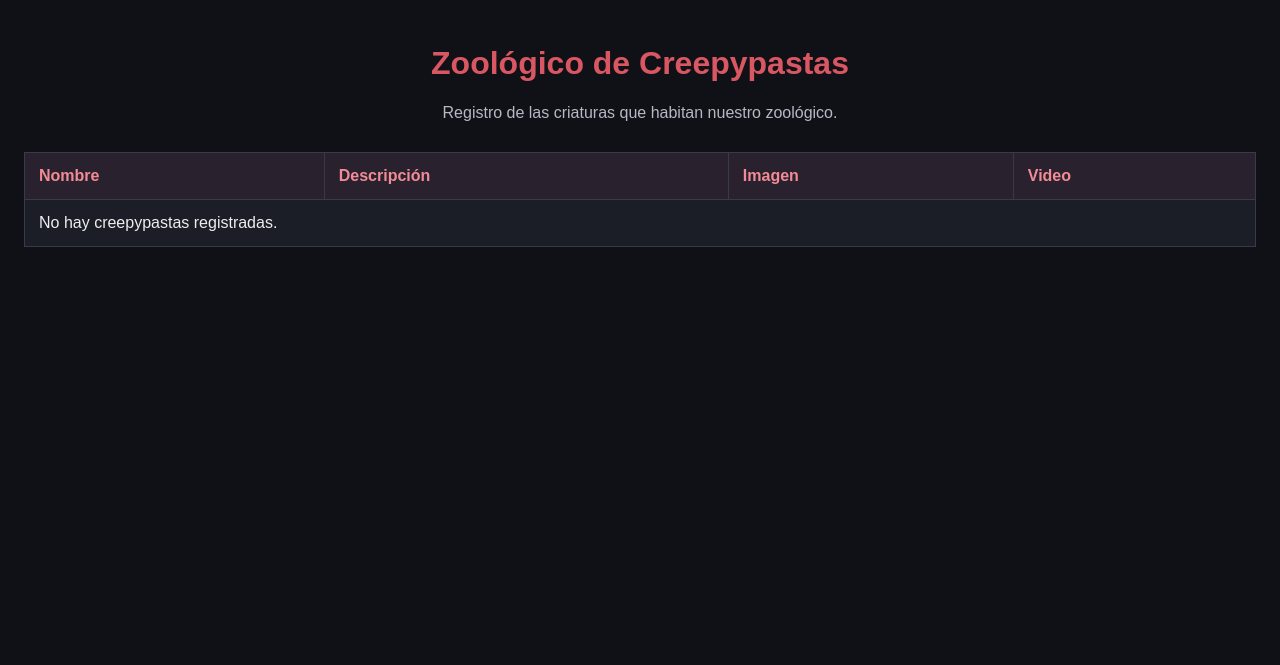
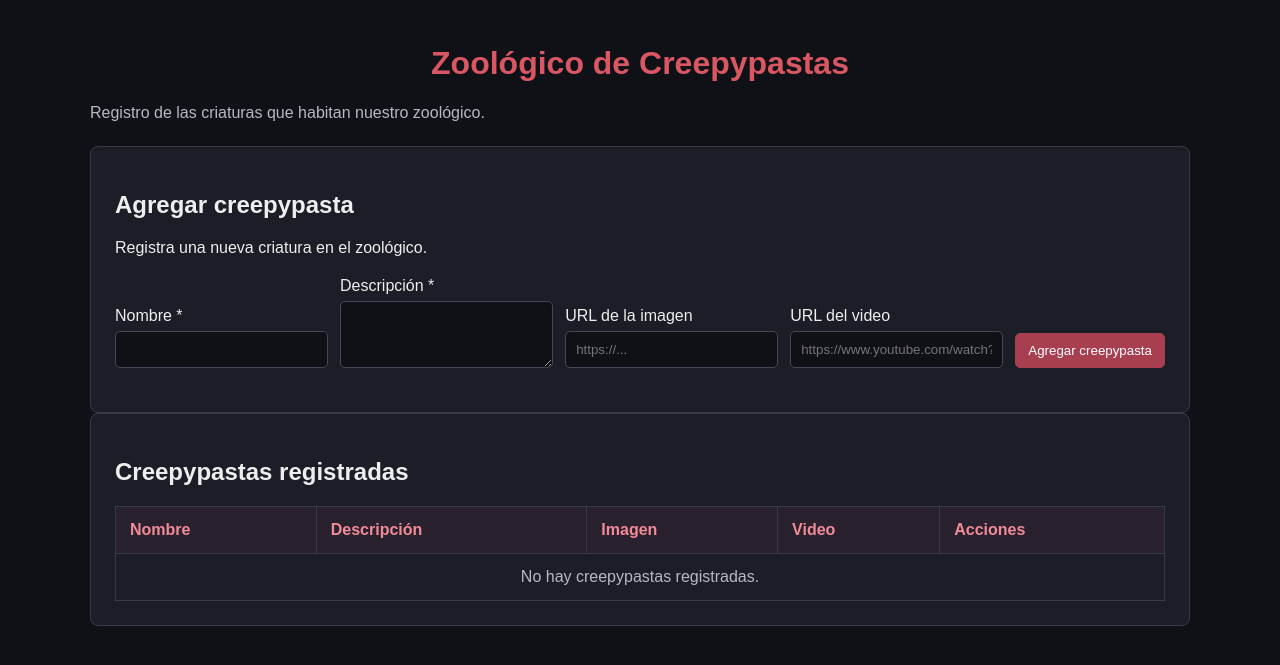
Before and after one commit to AngelFierz/zoo, a Flask app: page / in a window 1280 px wide. Shown: the top 665 px of the page. Run offline with Flask 3, Linux system fonts and the light colour scheme; data that the repository does not hold is empty.

Commit message:
arreglos para la correcta conexión de la  base de datos dentro de docker y adición de los botones CRUD

```diff
--- a/app.py
+++ b/app.py
@@ -1,11 +1,29 @@
-from flask import Flask, render_template
+
+import os
+
+from flask import (
+    Flask,
+    render_template,
+    request,
+    redirect,
+    url_for,
+    flash,
+    abort
+)
 from sqlalchemy import text
 from database.connection import engine
 
 app = Flask(__name__)
 
-@app.route("/")
-def index():
+# Necesario para mostrar mensajes después de las operaciones.
+app.secret_key = os.getenv(
+    "FLASK_SECRET_KEY",
+    "clave-solo-para-desarrollo"
+)
+
+
+def obtener_creepypastas():
+    """Consultar todos los registros."""
     with engine.connect() as connection:
         resultado = connection.execute(
             text("""
@@ -14,13 +32,132 @@ def index():
                 ORDER BY id
             """)
         )
+        return resultado.mappings().all()
 
-        creepypastas = resultado.mappings().all()
+
+def obtener_creepypasta(registro_id):
+    """Consultar un registro por su ID."""
+    with engine.connect() as connection:
+        resultado = connection.execute(
+            text("""
+                SELECT id, nombre, descripcion, imagen, video_url
+                FROM creepypastas
+                WHERE id = :id
+            """),
+            {"id": registro_id}
+        )
+        return resultado.mappings().first()
+
+
+@app.route("/")
+def index():
+    return render_template(
+        "index.html",
+        creepypastas=obtener_creepypastas(),
+        registro_editar=None
+    )
+
+
+# CREATE: agregar una creepypasta
+@app.route("/agregar", methods=["POST"])
+def agregar():
+    nombre = request.form.get("nombre", "").strip()
+    descripcion = request.form.get("descripcion", "").strip()
+    imagen = request.form.get("imagen", "").strip() or None
+    video_url = request.form.get("video_url", "").strip() or None
+
+    if not nombre or not descripcion:
+        flash("El nombre y la descripción son obligatorios.", "error")
+        return redirect(url_for("index"))
+
+    with engine.begin() as connection:
+        connection.execute(
+            text("""
+                INSERT INTO creepypastas
+                    (nombre, descripcion, imagen, video_url)
+                VALUES
+                    (:nombre, :descripcion, :imagen, :video_url)
+            """),
+            {
+                "nombre": nombre,
+                "descripcion": descripcion,
+                "imagen": imagen,
+                "video_url": video_url
+            }
+        )
+
+    flash("La creepypasta se agregó correctamente.", "success")
+    return redirect(url_for("index"))
+
+
+# UPDATE: mostrar el formulario y guardar los cambios
+@app.route("/editar/<int:registro_id>", methods=["GET", "POST"])
+def editar(registro_id):
+    if request.method == "POST":
+        nombre = request.form.get("nombre", "").strip()
+        descripcion = request.form.get("descripcion", "").strip()
+        imagen = request.form.get("imagen", "").strip() or None
+        video_url = request.form.get("video_url", "").strip() or None
+
+        if not nombre or not descripcion:
+            flash("El nombre y la descripción son obligatorios.", "error")
+            return redirect(
+                url_for("editar", registro_id=registro_id)
+            )
+
+        with engine.begin() as connection:
+            connection.execute(
+                text("""
+                    UPDATE creepypastas
+                    SET nombre = :nombre,
+                        descripcion = :descripcion,
+                        imagen = :imagen,
+                        video_url = :video_url
+                    WHERE id = :id
+                """),
+                {
+                    "id": registro_id,
+                    "nombre": nombre,
+                    "descripcion": descripcion,
+                    "imagen": imagen,
+                    "video_url": video_url
+                }
+            )
+
+        flash("La creepypasta se actualizó correctamente.", "success")
+        return redirect(url_for("index"))
+
+    registro = obtener_creepypasta(registro_id)
+
+    if registro is None:
+        abort(404)
 
     return render_template(
         "index.html",
-        creepypastas=creepypastas
+        creepypastas=obtener_creepypastas(),
+        registro_editar=registro
     )
 
+
+# DELETE: eliminar una creepypasta
+@app.route("/eliminar/<int:registro_id>", methods=["POST"])
+def eliminar(registro_id):
+    with engine.begin() as connection:
+        resultado = connection.execute(
+            text("""
+                DELETE FROM creepypastas
+                WHERE id = :id
+            """),
+            {"id": registro_id}
+        )
+
+    if resultado.rowcount > 0:
+        flash("La creepypasta se eliminó correctamente.", "success")
+    else:
+        flash("No se encontró esa creepypasta.", "error")
+
+    return redirect(url_for("index"))
+
+
 if __name__ == "__main__":
-    app.run(debug=True)
+    app.run(host="0.0.0.0", port=5000, debug=True)
--- a/templates/index.html
+++ b/templates/index.html
@@ -13,8 +13,101 @@
 </head>
 
 <body>
+    <main class="page">
+
+        <header class="page-header">
             <h1>Zoológico de Creepypastas</h1>
             <p>Registro de las criaturas que habitan nuestro zoológico.</p>
+        </header>
+
+        <!-- Mensajes de Flask -->
+        {% with mensajes = get_flashed_messages(with_categories=true) %}
+            {% if mensajes %}
+                {% for categoria, mensaje in mensajes %}
+                    <p class="form-message {{ categoria }}">
+                        {{ mensaje }}
+                    </p>
+                {% endfor %}
+            {% endif %}
+        {% endwith %}
+
+        <!-- Formulario para agregar o editar -->
+        <section class="panel">
+            {% if registro_editar %}
+                <h2>Editar creepypasta</h2>
+                <p>Modifica los datos del registro seleccionado.</p>
+
+                <form
+                    action="{{ url_for('editar', registro_id=registro_editar.id) }}"
+                    method="POST"
+                    class="animal-form">
+            {% else %}
+                <h2>Agregar creepypasta</h2>
+                <p>Registra una nueva criatura en el zoológico.</p>
+
+                <form
+                    action="{{ url_for('agregar') }}"
+                    method="POST"
+                    class="animal-form">
+            {% endif %}
+
+                <div class="field">
+                    <label for="nombre">Nombre *</label>
+                    <input
+                        type="text"
+                        id="nombre"
+                        name="nombre"
+                        maxlength="100"
+                        required
+                        value="{{ registro_editar.nombre if registro_editar else '' }}">
+                </div>
+
+                <div class="field">
+                    <label for="descripcion">Descripción *</label>
+                    <textarea
+                        id="descripcion"
+                        name="descripcion"
+                        rows="3"
+                        required>{{ registro_editar.descripcion if registro_editar else '' }}</textarea>
+                </div>
+
+                <div class="field">
+                    <label for="imagen">URL de la imagen</label>
+                    <input
+                        type="url"
+                        id="imagen"
+                        name="imagen"
+                        placeholder="https://..."
+                        value="{{ registro_editar.imagen if registro_editar and registro_editar.imagen else '' }}">
+                </div>
+
+                <div class="field">
+                    <label for="video_url">URL del video</label>
+                    <input
+                        type="url"
+                        id="video_url"
+                        name="video_url"
+                        placeholder="https://www.youtube.com/watch?v=..."
+                        value="{{ registro_editar.video_url if registro_editar and registro_editar.video_url else '' }}">
+                </div>
+
+                <div class="form-actions">
+                    <button type="submit" class="button button-primary">
+                        {{ "Guardar cambios" if registro_editar else "Agregar creepypasta" }}
+                    </button>
+
+                    {% if registro_editar %}
+                        <a href="{{ url_for('index') }}" class="button">
+                            Cancelar
+                        </a>
+                    {% endif %}
+                </div>
+            </form>
+        </section>
+
+        <!-- Tabla de creepypastas -->
+        <section class="panel">
+            <h2>Creepypastas registradas</h2>
 
             <div class="table-container">
                 <table class="creepypasta-table">
@@ -24,6 +117,7 @@
                             <th>Descripción</th>
                             <th>Imagen</th>
                             <th>Video</th>
+                            <th>Acciones</th>
                         </tr>
                     </thead>
 
@@ -67,10 +161,32 @@
                                     Sin video
                                 {% endif %}
                             </td>
+
+                            <td>
+                                <div class="row-actions">
+                                    <a
+                                        href="{{ url_for('editar', registro_id=creepypasta.id) }}"
+                                        class="button button-small">
+                                        Editar
+                                    </a>
+
+                                    <form
+                                        action="{{ url_for('eliminar', registro_id=creepypasta.id) }}"
+                                        method="POST"
+                                        onsubmit="return confirm('¿Seguro que quieres eliminar esta creepypasta?');">
+
+                                        <button
+                                            type="submit"
+                                            class="button button-small button-danger">
+                                            Eliminar
+                                        </button>
+                                    </form>
+                                </div>
+                            </td>
                         </tr>
                         {% else %}
                         <tr>
-                    <td colspan="4">
+                            <td colspan="5" class="empty-state">
                                 No hay creepypastas registradas.
                             </td>
                         </tr>
@@ -78,14 +194,14 @@
                     </tbody>
                 </table>
             </div>
+        </section>
+
+    </main>
 
     <!-- Ventana superpuesta para reproducir el video -->
+    <div id="videoModal" class="video-modal" aria-hidden="true">
         <div
-        id="videoModal"
-        class="video-modal"
-        aria-hidden="true">
-
-        <div class="video-modal__content"
+            class="video-modal__content"
             role="dialog"
             aria-modal="true"
             aria-labelledby="videoModalTitle">
```
Also changed, not shown: compose.yaml (+20 -5 lines), database/connection.py (+6 -6 lines). Lines whose indentation alone changed are shown as unchanged.
